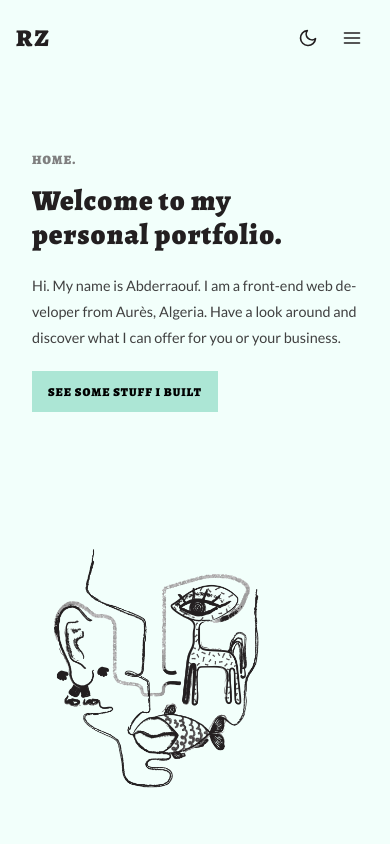
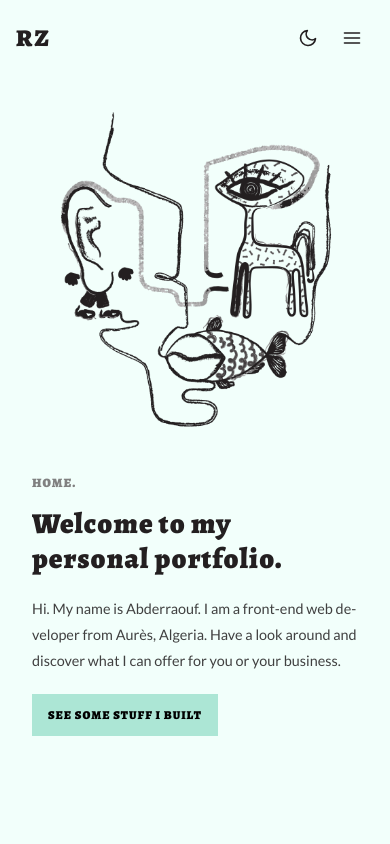
Before and after one commit to rofazayn/portfolio-remastered, a React (Create React App) app: page /home in a window 390 px wide. Shown: the top 844 px of the page. Built offline with nearby package versions, Linux system fonts and the light colour scheme.

Commit message:
Fixed image responsivity ugh! reversed column order on small screen (top section)

```diff
--- a/src/AppStyled.js
+++ b/src/AppStyled.js
@@ -74,7 +74,8 @@ const SApp = styled.div`
     align-items: center;
 
     @media (max-width: 768px) {
-      flex-direction: column;
+      flex-direction: column-reverse;
+      padding-bottom: 100px;
     }
     .section {
       width: 100%;
--- a/src/components/Image/Image.js
+++ b/src/components/Image/Image.js
@@ -11,7 +11,7 @@ const SImage = styled.div`
   opacity: 0;
   display: flex;
   @media (max-width: 768px) {
-    margin-top: 2rem;
+    margin-bottom: 1.5rem;
   }
   .background-layer1 {
     position: absolute;
@@ -43,8 +43,10 @@ const SImage = styled.div`
     }
     img {
       object-fit: cover;
-      width: calc((40vh + 40vw) / 2);
+      /* width: calc((40vh + 40vw) / 2); */
+      width: 100%;
       max-width: 600px;
+      min-width: 256px;
     }
   }
 `;
```
